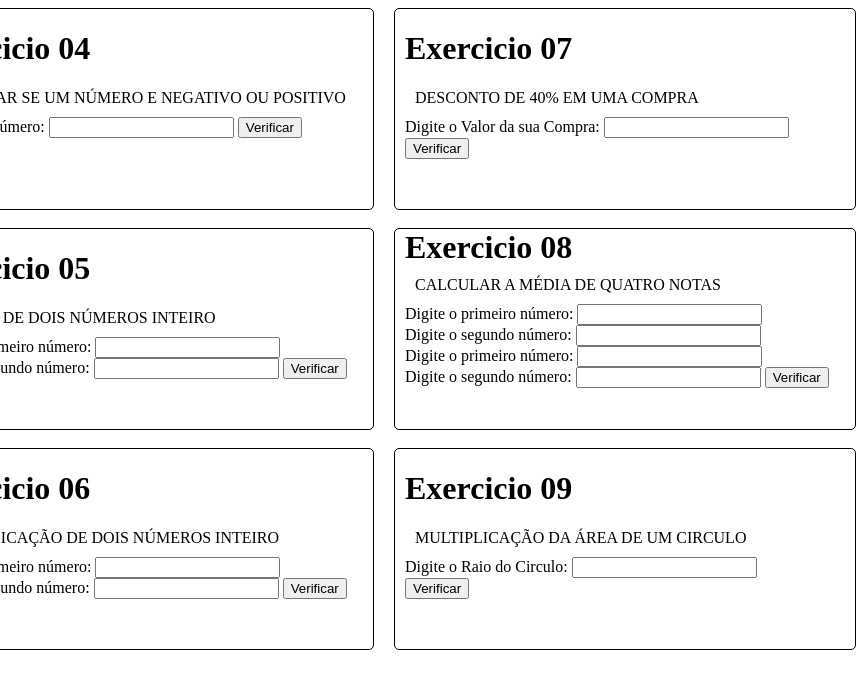
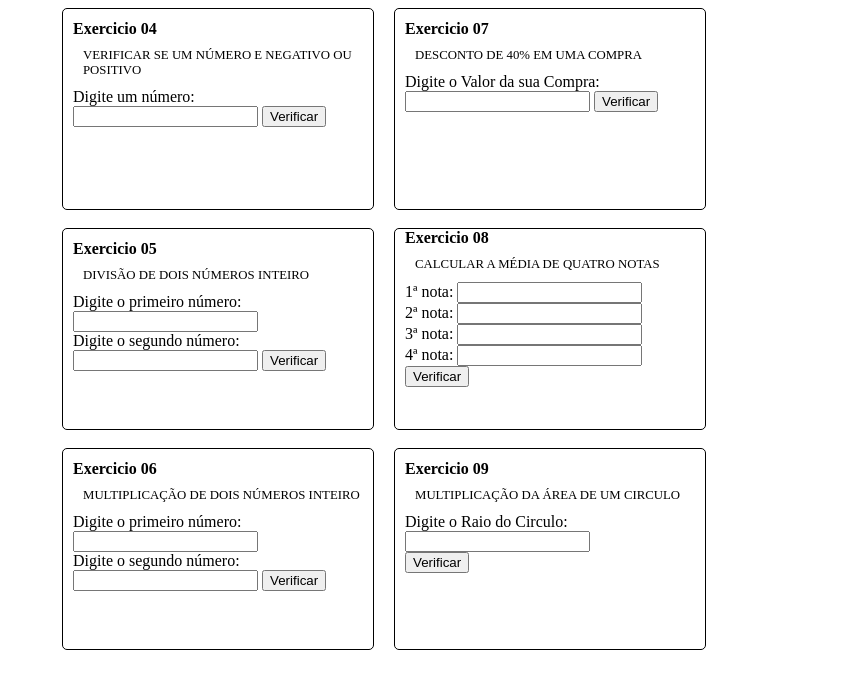
Before and after one commit to francisconeponuceno/exercicio, a plain HTML site: page index.html in a window 768 px wide. Shown: the whole page, 856 px wide, since content can reach past the window. Drawn offline with Linux system fonts and the light colour scheme.

Commit message:
atualizacao

```diff
--- a/index.html
+++ b/index.html
@@ -62,16 +62,16 @@
         <div class="ex">
             <H1 class="nota">Exercicio 08</H1>
             <P>CALCULAR A MÉDIA DE QUATRO NOTAS</P>
-            <label for="numero">Digite o primeiro número:</label>
+            <label for="numero">1ª nota:</label>
             <input type="number" id="nota1">
             <br>
-            <label for="numero">Digite o segundo número:</label>
+            <label for="numero">2ª nota:</label>
             <input type="number" id="nota2">
             <br>
-            <label for="numero">Digite o primeiro número:</label>
+            <label for="numero">3ª nota:</label>
             <input type="number" id="nota3">
             <br>
-            <label for="numero">Digite o segundo número:</label>
+            <label for="numero">4ª nota:</label>
             <input type="number" id="nota4">
             <button id="ex_08" onclick="media()">Verificar</button>
             <p id="resultado_ex08"></p>
--- a/style.css
+++ b/style.css
@@ -25,6 +25,62 @@ body{
     margin-bottom: 0;
 }
 
-@media () {
+/*TABLET*/
+@media screen and (min-width: 768px) and (max-width: 965px){
+
+    .ex {
+        width: 350px;
+
+    }
+    .ex h1{
+        font-size: 1rem;
+
+    }
+
 
 }
+/*TABLET*/
+@media screen and (min-width: 660px) and (max-width: 768px){
+
+    .ex {
+        width: 300px;
+
+    }
+    .ex h1{
+        font-size: 1rem;
+
+    }
+    .ex p{
+        font-size: 0.8rem;
+
+    }
+
+
+}
+
+/*celular*/
+@media screen and (min-width: 300px) and (max-width: 660px){
+
+    body {
+        display: flex;
+        flex-direction: column;
+
+
+    }
+
+    .ex {
+        width: 300px;
+
+
+    }
+    .ex h1{
+        font-size: 1rem;
+
+    }
+    .ex p{
+        font-size: 0.8rem;
+
+    }
+
+
+}
```
